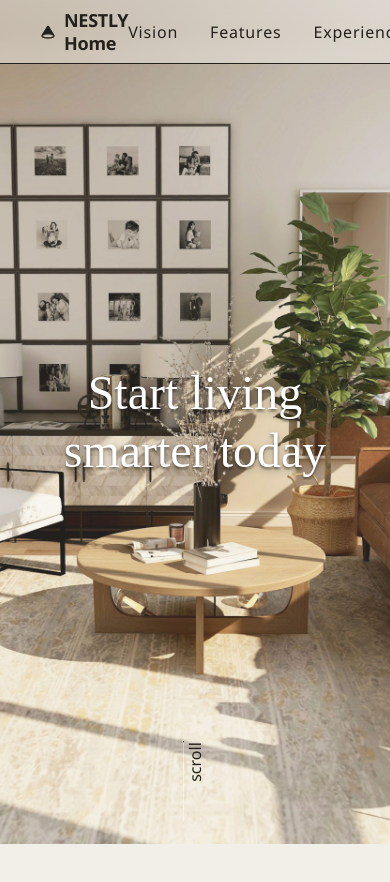
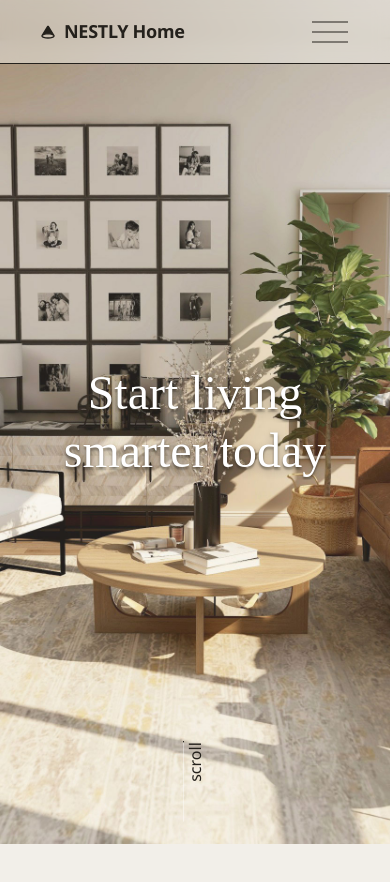
Before and after one commit to kyoko-nr/nestly-home, a Vue app: page / in a window 390 px wide. Shown: the top 882 px of the page. Built offline with nearby package versions, Linux system fonts and the light colour scheme; a web font is replaced by a local one.

Commit message:
add mobile menu

```diff
--- a/src/components/header/HeaderComponent.vue
+++ b/src/components/header/HeaderComponent.vue
@@ -2,14 +2,8 @@
 import imageIcon from "@/assets/images/icon_nestly.svg";
 import { onMounted, useTemplateRef } from "vue";
 import gsap from "gsap";
-
-const navItems = [
-  { label: "Vision", href: "#vision" },
-  { label: "Features", href: "#features" },
-  { label: "Experience", href: "#experience" },
-  { label: "FAQs", href: "#faqs" },
-  { label: "Get Started", href: "#get-started" },
-];
+import DesktopMenu from "./parts/DesktopMenu.vue";
+import MobileMenu from "./parts/MobileMenu.vue";
 
 const header = useTemplateRef("header");
 
@@ -35,7 +29,7 @@ onMounted(() => {
 <template>
   <header
     ref="header"
-    class="border-dark-gray bg-beige/50 fixed top-0 z-1 flex h-[64px] w-full items-center border-b px-[40px] opacity-0 backdrop-blur-sm"
+    class="border-dark-gray bg-beige/50 fixed top-0 z-1 flex h-[64px] w-full items-center border-b px-[40px] opacity-0 backdrop-blur-sm max-md:justify-between"
   >
     <a
       href="#"
@@ -50,23 +44,11 @@ onMounted(() => {
         NESTLY Home
       </h2>
     </a>
-    <div class="flex h-full flex-1 justify-end gap-8">
-      <ul class="flex items-center">
-        <li
-          v-for="item in navItems"
-          :key="item.href"
-          class="h-full"
-        >
-          <a
-            :href="item.href"
-            class="custom-link flex h-full items-center px-[8px] leading-normal"
-            ><span
-              class="custom-text b relative px-[8px] py-[2px] text-base tracking-wider"
-              >{{ item.label }}</span
-            ></a
-          >
-        </li>
-      </ul>
+    <div class="flex h-full flex-1 justify-end gap-8 max-md:hidden">
+      <DesktopMenu />
+    </div>
+    <div class="hidden max-md:block">
+      <MobileMenu />
     </div>
   </header>
 </template>
--- /dev/null
+++ b/src/components/header/parts/DesktopMenu.vue
@@ -0,0 +1,22 @@
+<script setup lang="ts">
+import { navItems } from "./navItems";
+</script>
+
+<template>
+  <ul class="flex items-center">
+    <li
+      v-for="item in navItems"
+      :key="item.href"
+      class="h-full"
+    >
+      <a
+        :href="item.href"
+        class="custom-link flex h-full items-center px-[8px] leading-normal"
+        ><span
+          class="custom-text b relative px-[8px] py-[2px] text-base tracking-wider"
+          >{{ item.label }}</span
+        ></a
+      >
+    </li>
+  </ul>
+</template>
--- /dev/null
+++ b/src/components/header/parts/MobileMenu.vue
@@ -0,0 +1,123 @@
+<script setup lang="ts">
+import { ref } from "vue";
+import { navItems } from "./navItems";
+
+const isOpen = ref(false);
+
+const onClick = () => {
+  isOpen.value = !isOpen.value;
+};
+</script>
+
+<template>
+  <div class="ovescroll-none z-1">
+    <button
+      class="custom-hamburger relative z-6 block cursor-pointer p-[20px]"
+      :class="{ 'is-open': isOpen }"
+      @click="onClick"
+    >
+      <span class="custom-hamburger-line"></span>
+      <span class="custom-hamburger-line"></span>
+      <span class="custom-hamburger-line"></span>
+    </button>
+    <Transition>
+      <div
+        v-if="isOpen"
+        class="bg-beige/90 absolute top-0 left-0 z-5 flex h-screen w-full items-center justify-center"
+      >
+        <ul class="w-full">
+          <li
+            v-for="item in navItems"
+            :key="item.href"
+          >
+            <a
+              :href="item.href"
+              class="custom-link relative flex h-full items-center px-[60px] py-[18px] leading-normal"
+              ><span
+                class="custom-link-text relative pl-[40px] text-xl tracking-wider"
+                >{{ item.label }}</span
+              ></a
+            >
+          </li>
+        </ul>
+      </div>
+    </Transition>
+  </div>
+</template>
+
+<style lang="css" scoped>
+.custom-hamburger.is-open {
+  > .custom-hamburger-line {
+    &:nth-child(1) {
+      translate: -50% 0;
+      rotate: 45deg;
+    }
+    &:nth-child(2) {
+      opacity: 0;
+    }
+    &:nth-child(3) {
+      translate: -50% 0;
+      rotate: -45deg;
+    }
+  }
+}
+.custom-hamburger-line {
+  content: "";
+  position: absolute;
+  top: 0;
+  left: 0;
+  width: 36px;
+  height: 1px;
+  background: var(--color-dark-gray);
+  left: 50%;
+  transition:
+    opacity 0.3s ease-in-out,
+    rotate 0.3s ease-in-out,
+    translate 0.3s ease-in-out;
+
+  &:nth-child(1) {
+    top: 50%;
+    rotate: 0deg;
+    translate: -50% calc(-50% - 10px);
+  }
+  &:nth-child(2) {
+    top: 50%;
+    translate: -50% calc(-50%);
+  }
+  &:nth-child(3) {
+    rotate: 0deg;
+    top: 50%;
+    translate: -50% calc(-50% + 10px);
+  }
+}
+@media (any-hover: hover) {
+  .custom-link:hover {
+    > .custom-link-text {
+      translate: 20px 0;
+    }
+  }
+}
+.custom-link-text {
+  transition: translate 0.2s ease-in-out;
+  &::before {
+    content: "";
+    position: absolute;
+    top: 50%;
+    left: 0;
+    width: 16px;
+    height: 1px;
+    background: var(--color-dark-gray);
+    translate: 0 -50%;
+  }
+}
+
+.v-enter-active,
+.v-leave-active {
+  transition: opacity 0.5s ease;
+}
+
+.v-enter-from,
+.v-leave-to {
+  opacity: 0;
+}
+</style>
--- /dev/null
+++ b/src/components/header/parts/navItems.ts
@@ -0,0 +1,7 @@
+export const navItems = [
+  { label: "Vision", href: "#vision" },
+  { label: "Features", href: "#features" },
+  { label: "Experience", href: "#experience" },
+  { label: "FAQs", href: "#faqs" },
+  { label: "Get Started", href: "#get-started" },
+];
```
